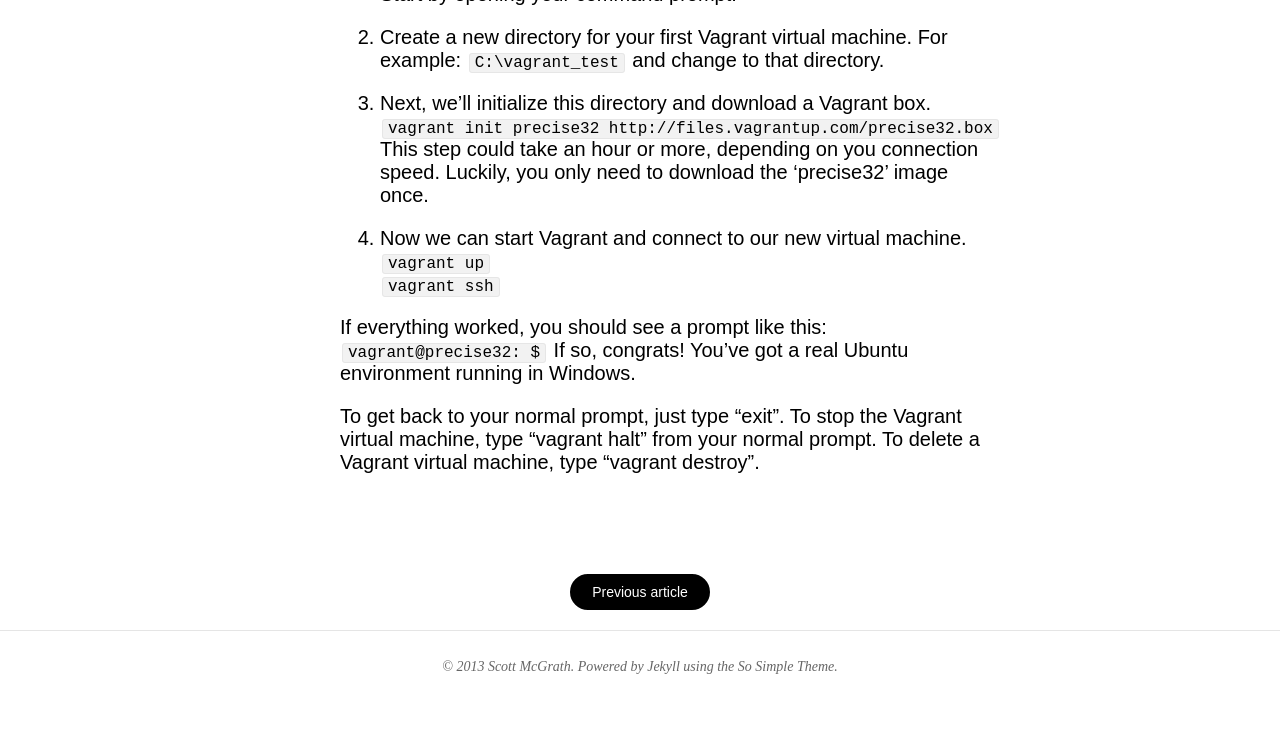
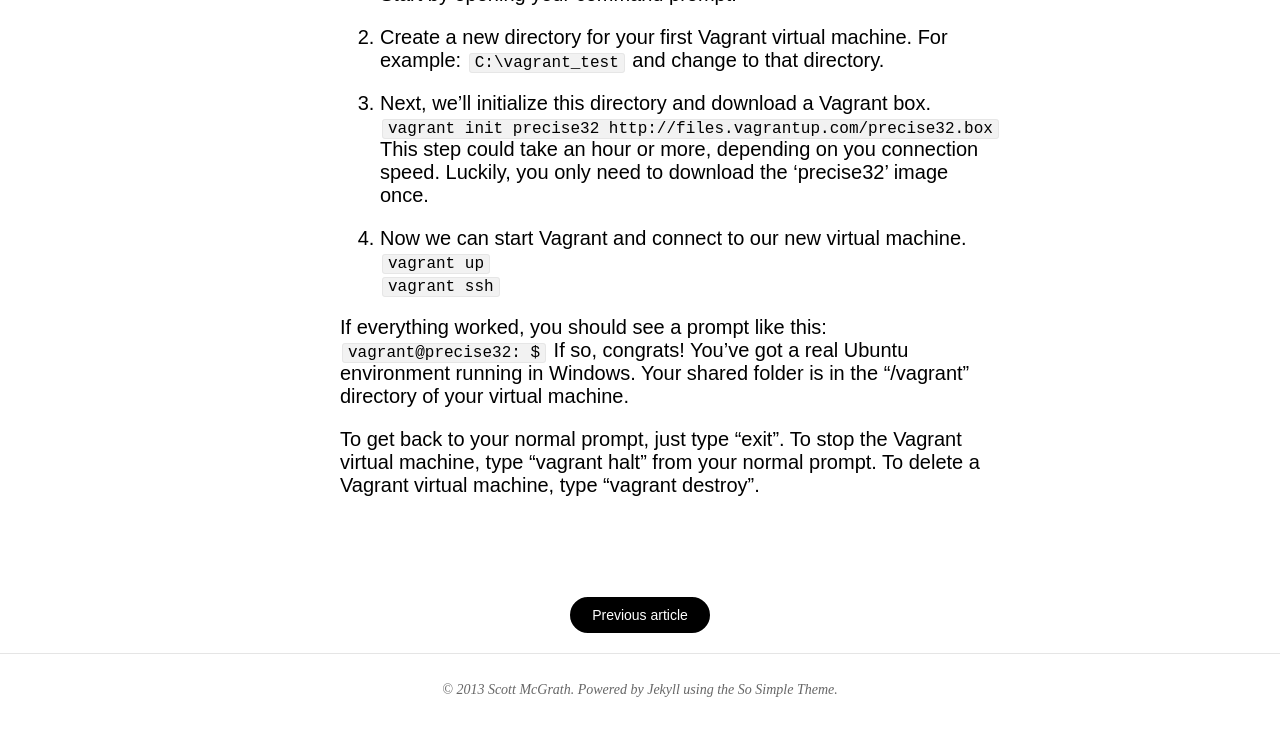
Before and after one commit to scrawlon/scrawlon.github.io, a Jekyll site: the page built from _posts/2013-07-10-installing-vagrant-on-windows-8.md, in a window 1280 px wide and 900 px high, scrolled down 1224 px, cut to the strip 0-773 px from the top of the window. Shown: the top 736 px of the strip. Built offline with Jekyll 4.4.1, drawn with Linux system fonts in a browser that asks for light colours.

Commit message:
Installing Vagrant on Windows 8 edit 071813 10:47am

```diff
--- a/_posts/2013-07-10-installing-vagrant-on-windows-8.md
+++ b/_posts/2013-07-10-installing-vagrant-on-windows-8.md
@@ -55,6 +55,7 @@ This step could take an hour or more, depending on you connection speed. Luckily
 
 If everything worked, you should see a prompt like this:
 `vagrant@precise32: $` If so, congrats! You've got a real Ubuntu environment running in Windows.
+Your shared folder is in the "/vagrant" directory of your virtual machine.
 
 To get back to your normal prompt, just type "exit". To stop the Vagrant virtual machine,
 type "vagrant halt" from your normal prompt. To delete a Vagrant virtual machine, type "vagrant destroy".
```
